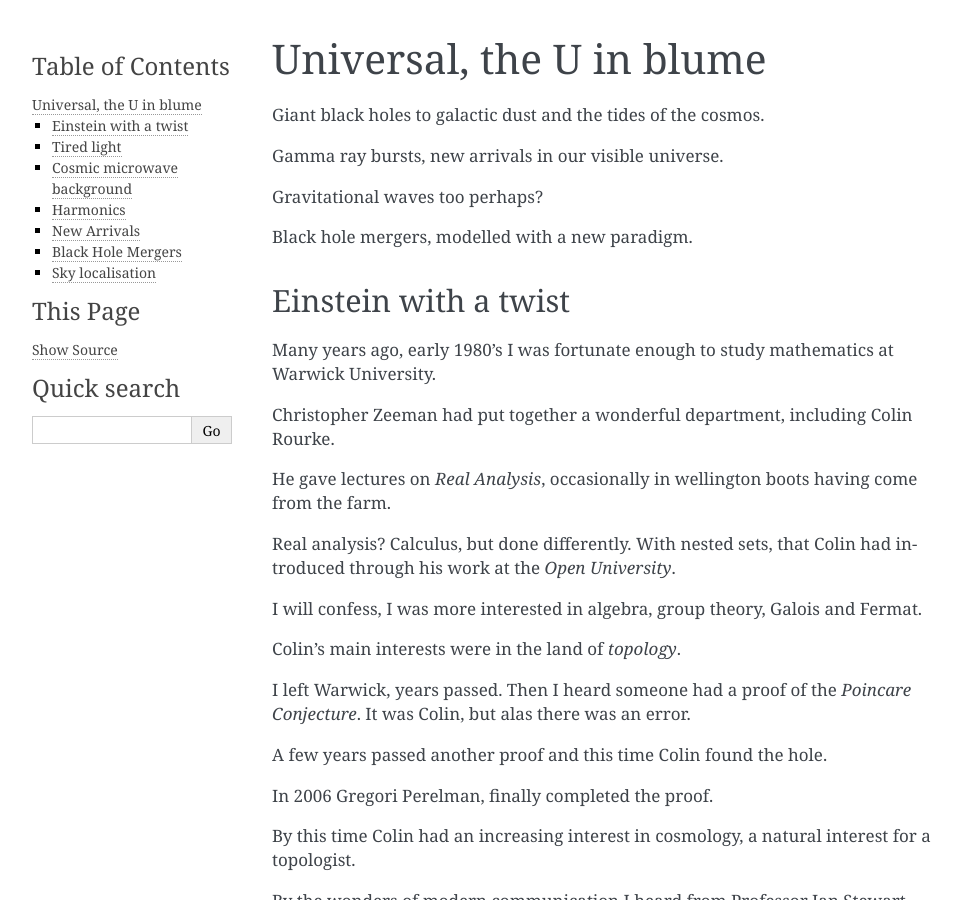
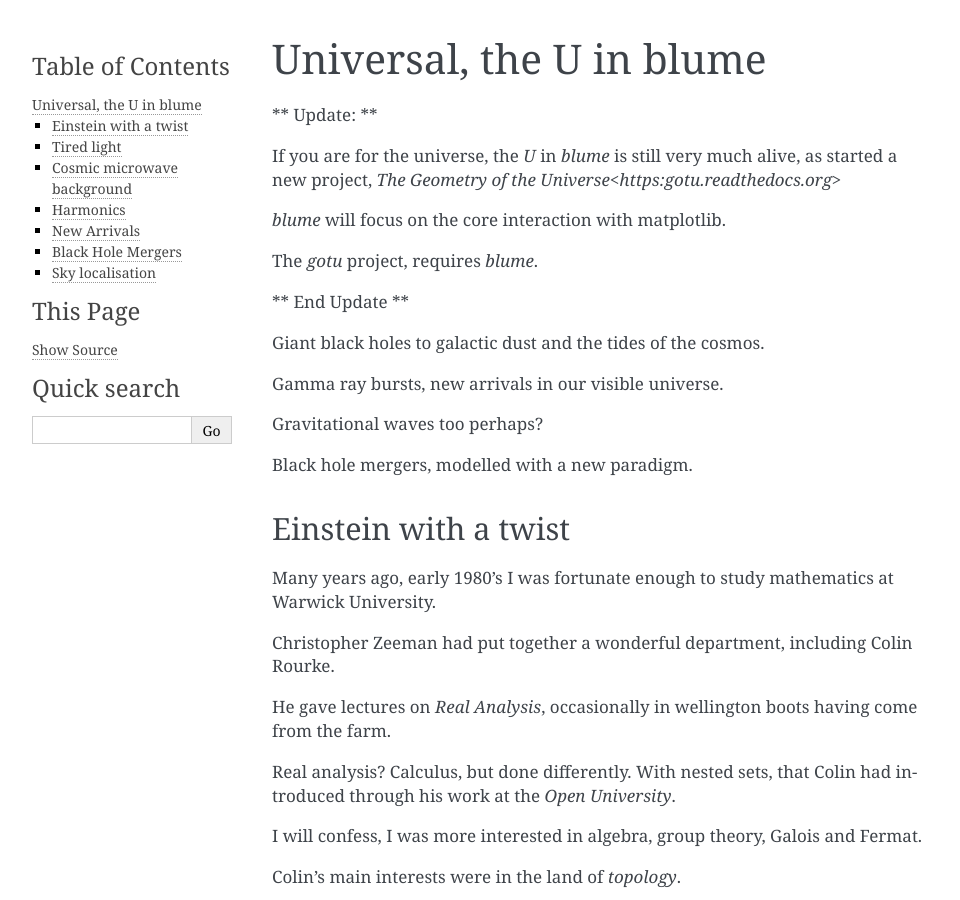
Before and after one commit to swfiua/blume, a Sphinx documentation site: the page built from doc/universal.rst, in a window 1280 px wide and 900 px high. Shown: the whole window, without its empty margins (148-1108 px from the left). Built offline with Sphinx 7.4.7, drawn with Linux system fonts in a browser that asks for light colours; formulas are drawn with MathJax 3; pages that are not in the unit, such as notebooks, are missing from menus.

```diff
--- a/doc/console.rst
+++ b/doc/console.rst
@@ -1,7 +1,7 @@
 
-=======
+==============================
 An async console would be nice
-=======
+==============================
 
 
 .. automodule:: blume.console
--- a/doc/stub.py
+++ b/doc/stub.py
@@ -7,9 +7,10 @@ print(module)
 print(title)
 
 ss = """
-=======
+=====================
 %s
-=======
+=====================
+
 
 
 .. automodule:: blume.%s
--- a/doc/universal.rst
+++ b/doc/universal.rst
@@ -1,6 +1,19 @@
 ===========================
  Universal, the U in blume
 ===========================
+
+** Update: **
+
+If you are for the universe, the *U* in *blume* is still very much
+alive, as started a new project, `The Geometry of the
+Universe<https:gotu.readthedocs.org>`
+
+*blume* will focus on the core interaction with matplotlib.
+
+The *gotu* project, requires *blume*.
+
+** End Update **
+
 
 Giant black holes to galactic dust and the tides of the cosmos.
 
```
Also changed, not shown: doc/index.rst (+40 -15 lines), 3 other files.
